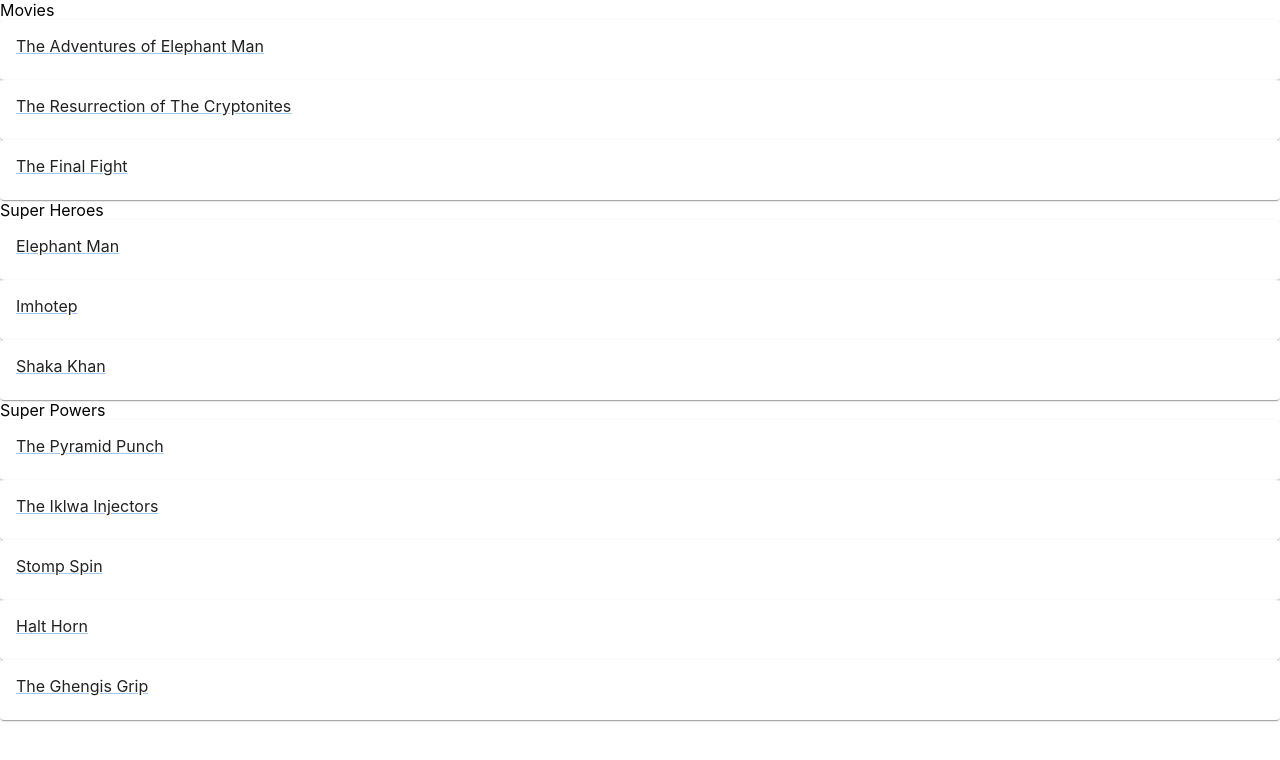
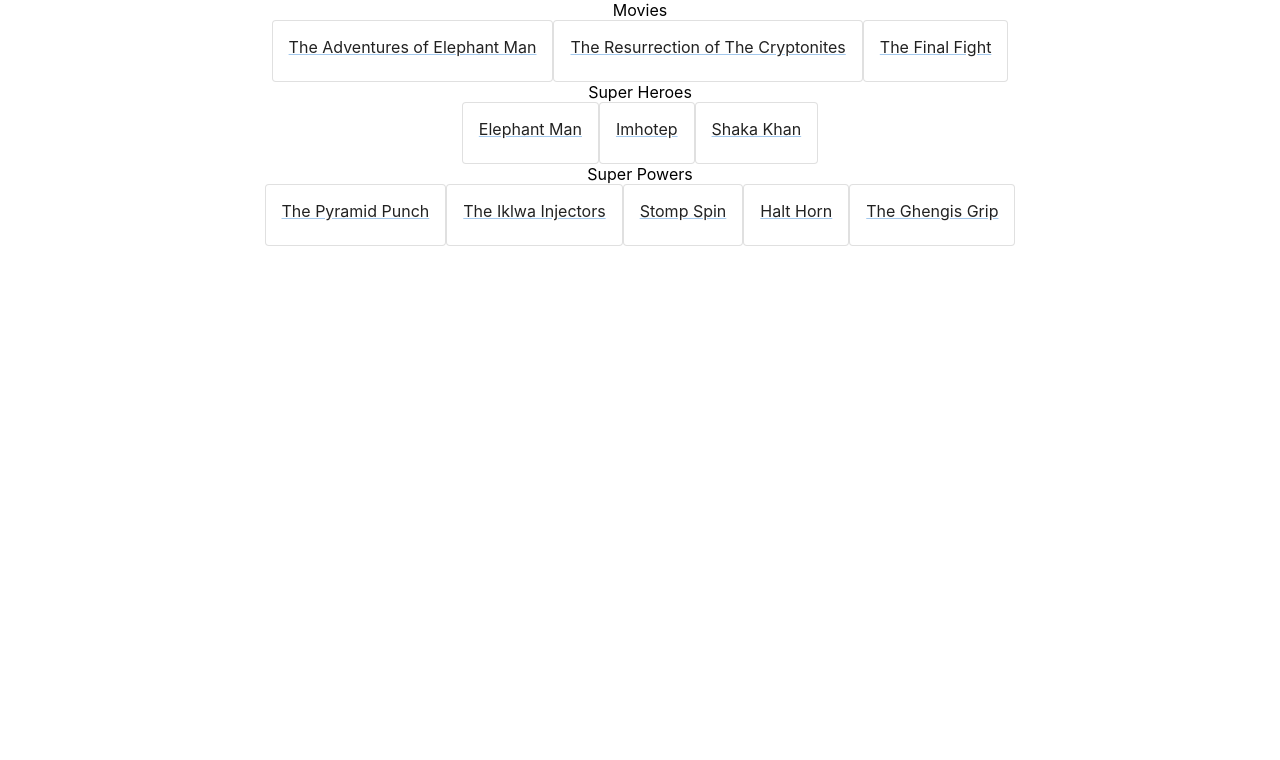
Before and after one commit to TluwaniMS/react-redux-store-test, a React (Create React App) app: page / in a window 1280 px wide. Shown: the top 760 px of the page. Built offline with nearby package versions, Linux system fonts and the light colour scheme.

Commit message:
adding-display-styles

```diff
--- /dev/null
+++ b/src/components/LandingPageComponent/LandingPageComponent.css
@@ -0,0 +1,13 @@
+.landing-page-section-container {
+  display: flex;
+  flex-direction: column;
+}
+
+.landing-page-sectioned-content-container {
+  display: flex;
+  justify-content: center;
+}
+
+.landing-page-section-header{
+  text-align: center;
+}
--- a/src/components/LandingPageComponent/LandingPageComponent.js
+++ b/src/components/LandingPageComponent/LandingPageComponent.js
@@ -4,6 +4,7 @@ import { useSelector } from "react-redux";
 import MoviesDisplay from "../../displays/MoviesDisplay/MoviesDisplay";
 import SuperHeroesDisplay from "../../displays/SuperHeroesDisplay/SuperHeroesDisplay";
 import SuperPowersDisplay from "../../displays/SuperPowersDisplay/SuperPowersDisplay";
+import "./LandingPageComponent.css";
 
 const LandingPageComponent = () => {
   const movies = useSelector((state) => state.movies);
--- a/src/displays/MoviesDisplay/MoviesDisplay.js
+++ b/src/displays/MoviesDisplay/MoviesDisplay.js
@@ -4,7 +4,7 @@ import CardContent from "@mui/material/CardContent";
 
 const MoviesDisplay = ({ movie }) => {
   return (
-    <Card>
+    <Card variant="outlined">
       <CardContent>{movie.title}</CardContent>
     </Card>
   );
--- a/src/displays/SuperHeroesDisplay/SuperHeroesDisplay.js
+++ b/src/displays/SuperHeroesDisplay/SuperHeroesDisplay.js
@@ -4,7 +4,7 @@ import CardContent from "@mui/material/CardContent";
 
 const SuperHeroesDisplay = ({ superHero }) => {
   return (
-    <Card>
+    <Card variant="outlined">
       <CardContent>{superHero.name}</CardContent>
     </Card>
   );
--- a/src/displays/SuperPowersDisplay/SuperPowersDisplay.js
+++ b/src/displays/SuperPowersDisplay/SuperPowersDisplay.js
@@ -4,7 +4,7 @@ import CardContent from "@mui/material/CardContent";
 
 const SuperPowersDisplay = ({ superPower }) => {
   return (
-    <Card>
+    <Card variant="outlined">
       <CardContent>{superPower.power}</CardContent>
     </Card>
   );
```
